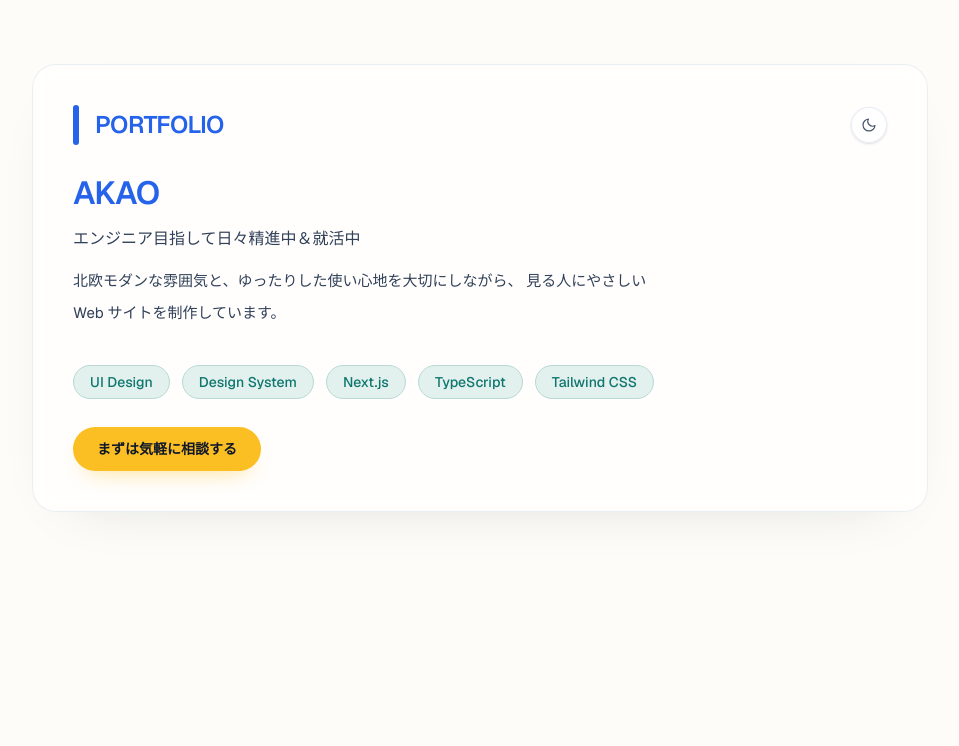
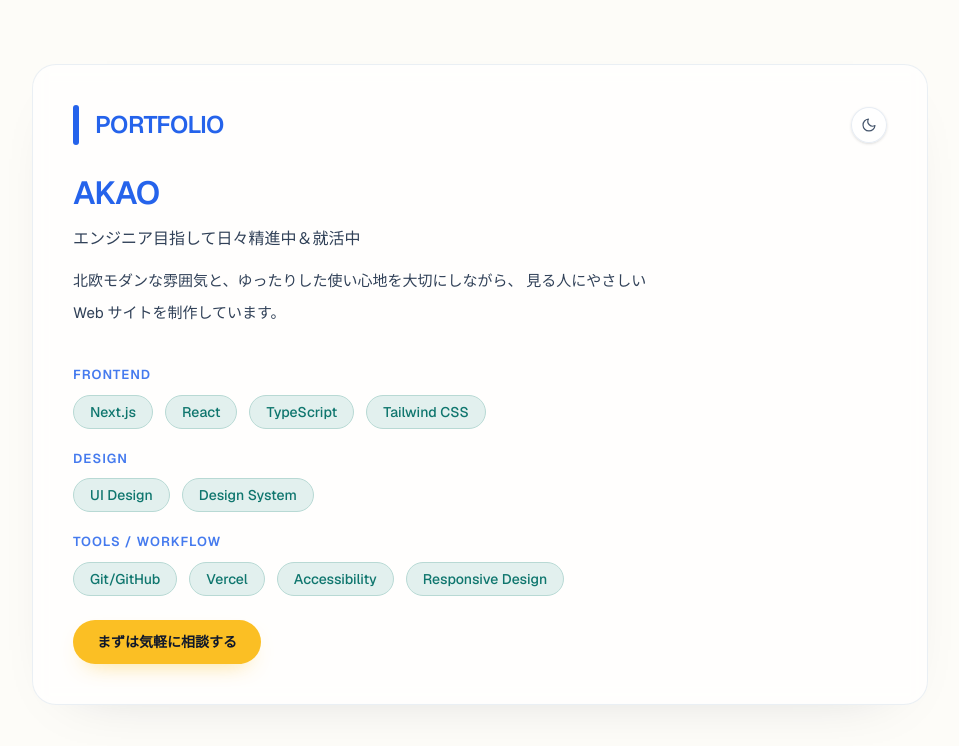
Before and after one commit to AKAO002/portfolio_AKAO, a Next.js app: page / in a window 1280 px wide. Shown: the top 746 px of the page, without its empty margins (160-1119 px from the left). Built offline with nearby package versions, Linux system fonts and the light colour scheme.

Commit message:
feat: スキル追加

```diff
--- a/src/app/page.tsx
+++ b/src/app/page.tsx
@@ -4,12 +4,19 @@ import { SkillTag } from "@/components/SkillTag";
 import { ThemeToggle } from "@/components/ThemeToggle";
 
 export default function Home() {
-  const skills = [
-    "UI Design",
-    "Design System",
-    "Next.js",
-    "TypeScript",
-    "Tailwind CSS",
+  const skillGroups = [
+    {
+      category: "Frontend",
+      skills: ["Next.js", "React", "TypeScript", "Tailwind CSS"],
+    },
+    {
+      category: "Design",
+      skills: ["UI Design", "Design System"],
+    },
+    {
+      category: "Tools / Workflow",
+      skills: ["Git/GitHub", "Vercel", "Accessibility", "Responsive Design"],
+    },
   ];
 
   return (
@@ -33,10 +40,19 @@ export default function Home() {
           </p>
         </div>
 
-        <div className="flex flex-col gap-6 pt-2 sm:gap-7">
-          <div className="flex flex-wrap gap-3">
-            {skills.map((skill) => (
-              <SkillTag key={skill} label={skill} />
+        <div className="flex flex-col gap-5 pt-1.5 sm:gap-6 sm:pt-2">
+          <div className="flex flex-col gap-4.5 sm:gap-5">
+            {skillGroups.map((group) => (
+              <div key={group.category} className="flex flex-col gap-2.5">
+                <p className="text-[13px] font-semibold uppercase tracking-[0.08em] text-[var(--color-main)]/85 dark:text-blue-300/90">
+                  {group.category}
+                </p>
+                <div className="flex flex-wrap gap-2.5 sm:gap-3">
+                  {group.skills.map((skill) => (
+                    <SkillTag key={`${group.category}-${skill}`} label={skill} />
+                  ))}
+                </div>
+              </div>
             ))}
           </div>
           <div>
```
